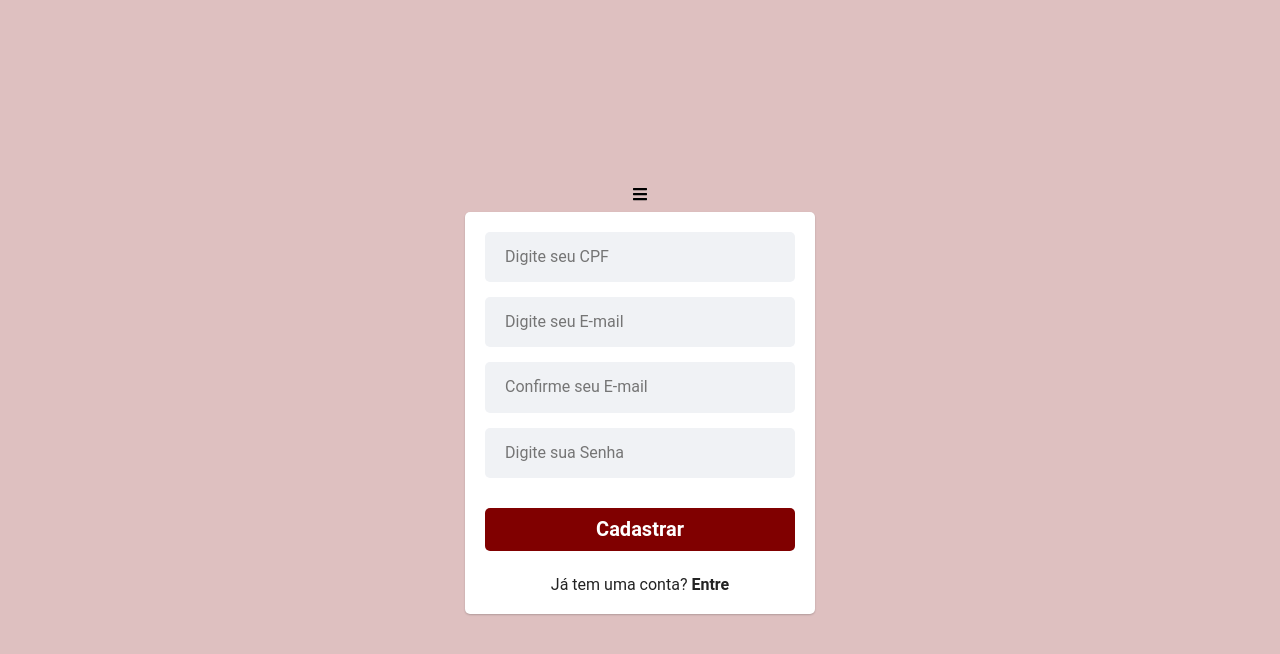
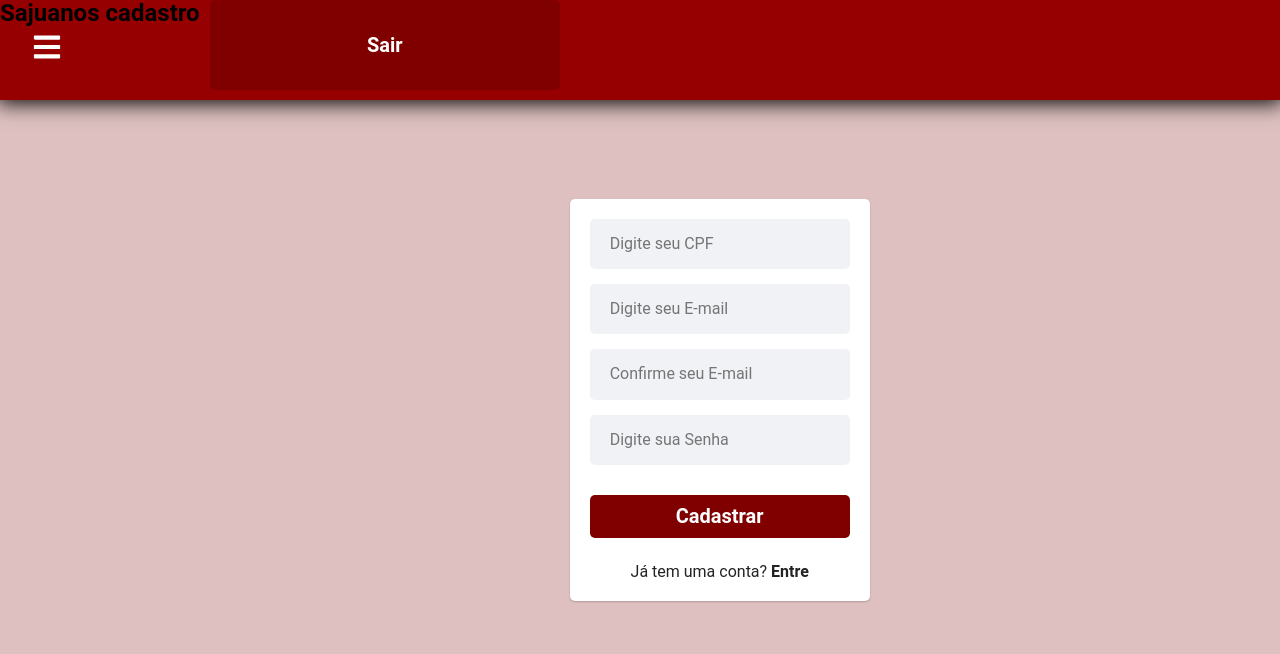
Before and after one commit to sebastiao-oliveira/SAJU, a React (Create React App) app: page /signup in a window 1280 px wide. Shown: the top 654 px of the page. Built offline with nearby package versions, Linux system fonts and the light colour scheme.

Commit message:
Atualizaçao do Navbar

```diff
--- a/public/index.html
+++ b/public/index.html
@@ -4,7 +4,7 @@
     <meta charset="utf-8" />
     <meta name="viewport" content="width=device-width, initial-scale=1" />
 
-    <title>System SAJU</title>
+    <title>SAJU</title>
     <!--Normalize-->
     <link rel="stylesheet" href="https://cdnjs.cloudflare.com/ajax/libs/normalize/8.0.1/normalize.min.css"
     integrity="sha512-NhSC1YmyruXifcj/KFRWoC561YpHpc5Jtzgvbuzx5VozKpWvQ+4nXhPdFgmx8xqexRcpAglTj9sIBWINXa8x5w=="
--- a/src/App.js
+++ b/src/App.js
@@ -2,9 +2,12 @@ import React from "react";
 import RoutesApp from "./routes";
 import { AuthProvider } from "./contexts/auth";
 import GlobalStyle from "./styles/global";
+import Sidebar from "./components/Sidebar";
 
 const App = () => (
+
   <AuthProvider>
+
     <RoutesApp />
     <GlobalStyle />
   </AuthProvider>
--- a/src/pages/Signup/index.js
+++ b/src/pages/Signup/index.js
@@ -7,7 +7,6 @@ import { Link, useNavigate } from "react-router-dom";
 import useAuth from "../../hooks/useAuth";
 import Sidebar from "../../components/Sidebar";
 import { FaBars } from "react-icons/fa";
-
 
 //Tela de cadastro
 const Signup = () => {
@@ -45,24 +44,18 @@ const Signup = () => {
   };
 
   return (
+    <C.Container2>
 
-        <C.Container>
 
-<Sidebar><header style={Sidebar} ></header>
-  <C.Title>Tela Inicial</C.Title>
+        <C.Title>Sajuanos cadastro</C.Title>
         <Button Text="Sair" onClick={() => [navigate("/")]}>
           Sair
         </Button>
 
         <FaBars onClick={showSiderbar} />
         {sidebar && <Sidebar active={setSidebar} />}
-   </Sidebar>
 
-
-
-
-            <FaBars onClick={showSiderbar} />
-    {sidebar && <Sidebar active={setSidebar} />}
+      <C.Container>
       <C.Content>
         <Input
           type="number"
@@ -98,9 +91,8 @@ const Signup = () => {
         </C.LabelSignin>
       </C.Content>
       </C.Container>
-
+    </C.Container2>
   );
 };
 
-
 export default Signup;
--- a/src/pages/Signup/styles.js
+++ b/src/pages/Signup/styles.js
@@ -2,15 +2,17 @@ import styled from "styled-components";
 
 export const Title = styled.h2``;
 
-export const Container = styled.div`
+export const Container= styled.div`
   display: flex;
   align-items: center;
   justify-content: center;
   flex-direction: column;
   gap: 10px;
   height: 100vh;
+
+
 `;
-export const Container2 = styled.div`
+export const Container2 = styled.header`
   height: 100px;
   display: flex;
   background-color: #970000;
```
Lines whose indentation alone changed are shown as unchanged.
